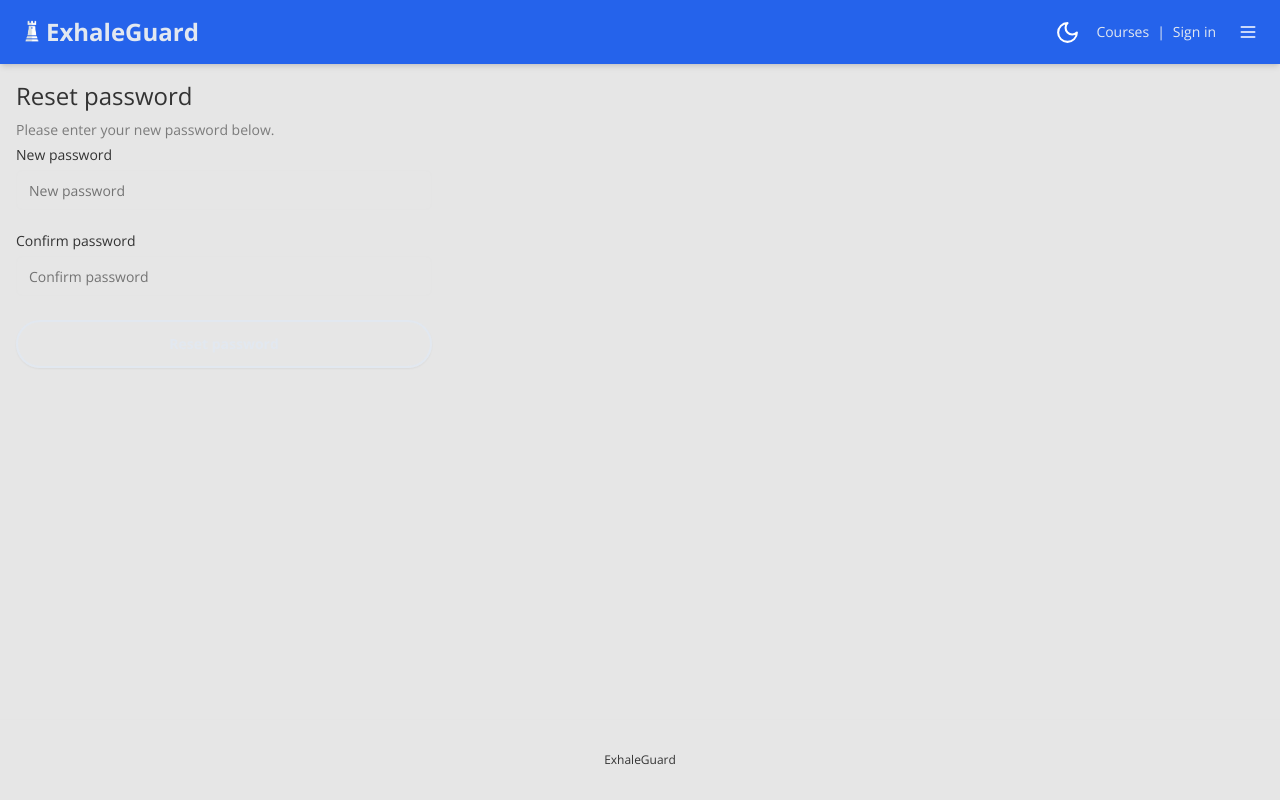
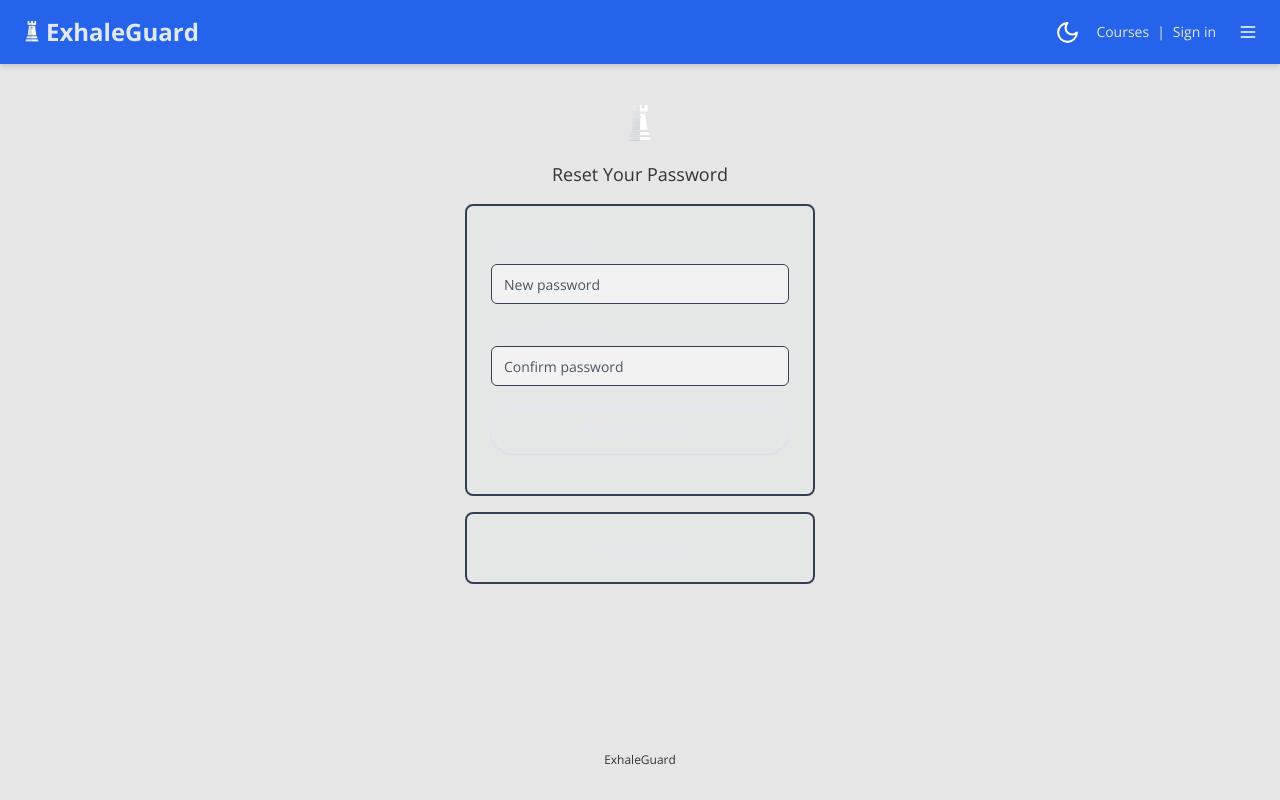
Before and after one commit to jonas-soderholm/juporia, a Next.js app: page /protected/reset-password in a window 1280 px wide. Built offline with nearby package versions, Linux system fonts and the light colour scheme; no server answers.

Commit message:
Update reset password styling

```diff
--- a/app/(auth-pages)/forgot-password/page.tsx
+++ b/app/(auth-pages)/forgot-password/page.tsx
@@ -1,3 +1,45 @@
+// import { forgotPasswordAction } from "@/app/actions";
+// import { FormMessage, Message } from "@/components/form-message";
+// import { SubmitButton } from "@/components/header/auth/submit-button";
+// import { Input } from "@/components/ui/input";
+// import { Label } from "@/components/ui/label";
+// import Link from "next/link";
+
+// export default async function ForgotPassword(props: {
+//   searchParams: Promise<Message>;
+// }) {
+//   const searchParams = await props.searchParams;
+
+//   return (
+//     <div className="flex justify-center items-center bg-base-100 p-6 rounded-lg border-slate-600 border-2 max-w-[25rem] mt-[8rem]">
+//       <form className="flex-1 flex flex-col min-w-64">
+//         <h1 className="text-2xl text-slate-200 mb-3 font-bold">
+//           Reset Password
+//         </h1>
+//         <p className="text-sm text-foreground text-slate-200">
+//           Already have an account?{" "}
+//           <Link
+//             className="text-foreground font-medium underline text-slate-200"
+//             href="/sign-in"
+//           >
+//             Sign in
+//           </Link>
+//         </p>
+//         <div className="flex flex-col gap-2 [&>input]:mb-3 mt-8">
+//           <Label className="text-slate-200" htmlFor="email">
+//             Email
+//           </Label>
+//           <Input name="email" placeholder="you@example.com" required />
+//           <SubmitButton formAction={forgotPasswordAction}>
+//             Reset Password
+//           </SubmitButton>
+//           <FormMessage message={searchParams} />
+//         </div>
+//       </form>
+//     </div>
+//   );
+// }
+
 import { forgotPasswordAction } from "@/app/actions";
 import { FormMessage, Message } from "@/components/form-message";
 import { SubmitButton } from "@/components/header/auth/submit-button";
@@ -11,13 +53,40 @@ export default async function ForgotPassword(props: {
   const searchParams = await props.searchParams;
 
   return (
-    <div className="flex justify-center items-center bg-base-100 p-6 rounded-lg border-slate-600 border-2 max-w-[25rem] mt-[8rem]">
-      <form className="flex-1 flex flex-col min-w-64">
-        <h1 className="text-2xl text-slate-200 mb-3 font-bold">
-          Reset Password
-        </h1>
-        <p className="text-sm text-foreground text-slate-200">
-          Already have an account?{" "}
+    <>
+      {/* Logo */}
+      <div className="flex items-center font-semibold mt-[2rem] mb-2">
+        <img src="/tower.png" alt="Xhale Logo" className="w-6 md:w-14 mx-4" />
+      </div>
+      {/* Header */}
+      <h1 className="text-lg text-slate-200 mb-4">Reset Your Password</h1>
+      {/* Form */}
+      <div className="flex justify-center items-center bg-base-300 px-6 py-6 rounded-lg border-slate-700 border-2 w-[350px] mx-auto">
+        <form className="flex-1 flex flex-col" action={forgotPasswordAction}>
+          <div className="flex flex-col gap-2 [&>input]:mb-3 mb-2 mt-3">
+            <Label className="text-slate-200" htmlFor="email">
+              Email
+            </Label>
+            <Input
+              className="bg-base-200 text-gray-200 border-gray-700 !placeholder-gray-600"
+              name="email"
+              placeholder="you@example.com"
+              required
+            />
+            <SubmitButton
+              formAction={forgotPasswordAction}
+              pendingText="Resetting..."
+            >
+              Reset Password
+            </SubmitButton>
+            <FormMessage message={searchParams} />
+          </div>
+        </form>
+      </div>
+      {/* Back to Sign In */}
+      <div className="flex justify-center items-center mt-4 bg-base-300 px-6 py-6 rounded-lg border-slate-700 border-2 w-[350px] mx-auto">
+        <p className="text-sm text-foreground text-slate-200 text-center">
+          Back to{" "}
           <Link
             className="text-foreground font-medium underline text-slate-200"
             href="/sign-in"
@@ -25,17 +94,7 @@ export default async function ForgotPassword(props: {
             Sign in
           </Link>
         </p>
-        <div className="flex flex-col gap-2 [&>input]:mb-3 mt-8">
-          <Label className="text-slate-200" htmlFor="email">
-            Email
-          </Label>
-          <Input name="email" placeholder="you@example.com" required />
-          <SubmitButton formAction={forgotPasswordAction}>
-            Reset Password
-          </SubmitButton>
-          <FormMessage message={searchParams} />
-        </div>
-      </form>
-    </div>
+      </div>
+    </>
   );
 }
--- a/app/(auth-pages)/sign-in/page.tsx
+++ b/app/(auth-pages)/sign-in/page.tsx
@@ -18,7 +18,7 @@ export default async function Login(props: { searchParams: Promise<Message> }) {
       {/* Form */}
       <div className="flex justify-center items-center bg-base-300 px-6 py-6 rounded-lg border-slate-700 border-2 w-[350px] mx-auto">
         <form className="flex-1 flex flex-col">
-          <div className="flex flex-col gap-2 [&>input]:mb-3 my-2">
+          <div className="flex flex-col gap-2 [&>input]:mb-3 mb-2 mt-3">
             <Label className="text-slate-200" htmlFor="email">
               Email
             </Label>
@@ -33,7 +33,7 @@ export default async function Login(props: { searchParams: Promise<Message> }) {
                 Password
               </Label>
               <Link
-                className="text-xs text-foreground underline text-blue-400"
+                className="text-xs text-foreground underline !text-blue-400"
                 href="/forgot-password"
               >
                 Forgot Password?
--- a/app/(auth-pages)/sign-up/page.tsx
+++ b/app/(auth-pages)/sign-up/page.tsx
@@ -21,7 +21,7 @@ export default async function Signup(props: {
       {/* Form */}
       <div className="flex justify-center items-center bg-base-300 px-6 py-6 rounded-lg border-slate-700 border-2 w-[350px] mx-auto">
         <form className="flex-1 flex flex-col" action={signUpAction}>
-          <div className="flex flex-col gap-2 [&>input]:mb-3 my-2">
+          <div className="flex flex-col gap-2 [&>input]:mb-3  mb-2 mt-3">
             <Label className="text-slate-200" htmlFor="email">
               Email
             </Label>
--- a/app/protected/reset-password/page.tsx
+++ b/app/protected/reset-password/page.tsx
@@ -3,35 +3,71 @@ import { FormMessage, Message } from "@/components/form-message";
 import { SubmitButton } from "@/components/header/auth/submit-button";
 import { Input } from "@/components/ui/input";
 import { Label } from "@/components/ui/label";
+import Link from "next/link";
 
 export default async function ResetPassword(props: {
   searchParams: Promise<Message>;
 }) {
   const searchParams = await props.searchParams;
+
   return (
-    <form className="flex flex-col w-full max-w-md p-4 gap-2 [&>input]:mb-4">
-      <h1 className="text-2xl font-medium">Reset password</h1>
-      <p className="text-sm text-foreground/60">
-        Please enter your new password below.
-      </p>
-      <Label htmlFor="password">New password</Label>
+    <>
+      {/* Logo */}
+      <div className="flex items-center font-semibold mt-[2rem] mb-2">
+        <img
+          src="/tower.png"
+          alt="Xhale Logo"
+          className="w-6 md:w-14 mx-auto"
+        />
+      </div>
+      {/* Header */}
+      <h1 className="text-lg mb-4  text-center">Reset Your Password</h1>
+      {/* Form */}
+      <div className="flex justify-center items-center bg-base-300 px-6 py-6 rounded-lg border-slate-700 border-2 w-[350px] mx-auto">
+        <form className="flex flex-col w-full" action={resetPasswordAction}>
+          <div className="flex flex-col gap-2 [&>input]:mb-3 mb-2 mt-3">
+            <Label className="text-slate-200" htmlFor="password">
+              New Password
+            </Label>
             <Input
+              className="bg-base-200 text-gray-200 border-gray-700 !placeholder-gray-600"
               type="password"
               name="password"
               placeholder="New password"
               required
             />
-      <Label htmlFor="confirmPassword">Confirm password</Label>
+            <Label className="text-slate-200" htmlFor="confirmPassword">
+              Confirm Password
+            </Label>
             <Input
+              className="bg-base-200 text-gray-200 border-gray-700 !placeholder-gray-600"
               type="password"
               name="confirmPassword"
               placeholder="Confirm password"
               required
             />
-      <SubmitButton formAction={resetPasswordAction}>
-        Reset password
+            <SubmitButton
+              formAction={resetPasswordAction}
+              pendingText="Resetting..."
+            >
+              Reset Password
             </SubmitButton>
             <FormMessage message={searchParams} />
+          </div>
         </form>
+      </div>
+      {/* Back to Sign In */}
+      <div className="flex justify-center items-center mt-4 bg-base-300 px-6 py-6 rounded-lg border-slate-700 border-2 w-[350px] mx-auto">
+        <p className="text-sm text-foreground text-slate-200 text-center">
+          Back to{" "}
+          <Link
+            className="text-foreground font-medium underline text-slate-200"
+            href="/sign-in"
+          >
+            Sign in
+          </Link>
+        </p>
+      </div>
+    </>
   );
 }
--- a/components/form-message.tsx
+++ b/components/form-message.tsx
@@ -7,7 +7,7 @@ export function FormMessage({ message }: { message: Message }) {
   return (
     <div className="flex flex-col gap-2 w-full max-w-md text-sm">
       {"success" in message && (
-        <div className="text-foreground border-l-2 border-foreground px-4">
+        <div className="text-foreground border-l-2 border-l-slate-400 border-foreground px-4 text-slate-400 mt-5">
           {message.success}
         </div>
       )}
```
Lines whose indentation alone changed are shown as unchanged.
